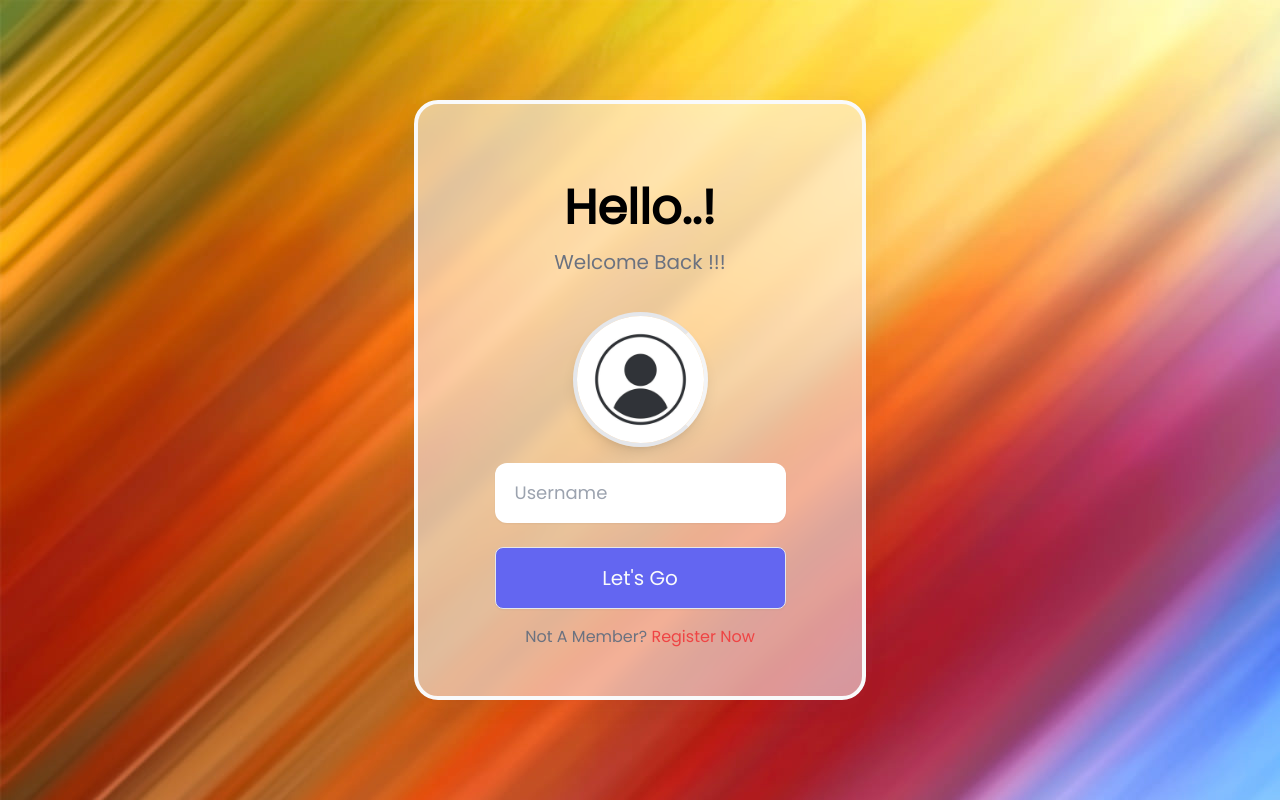
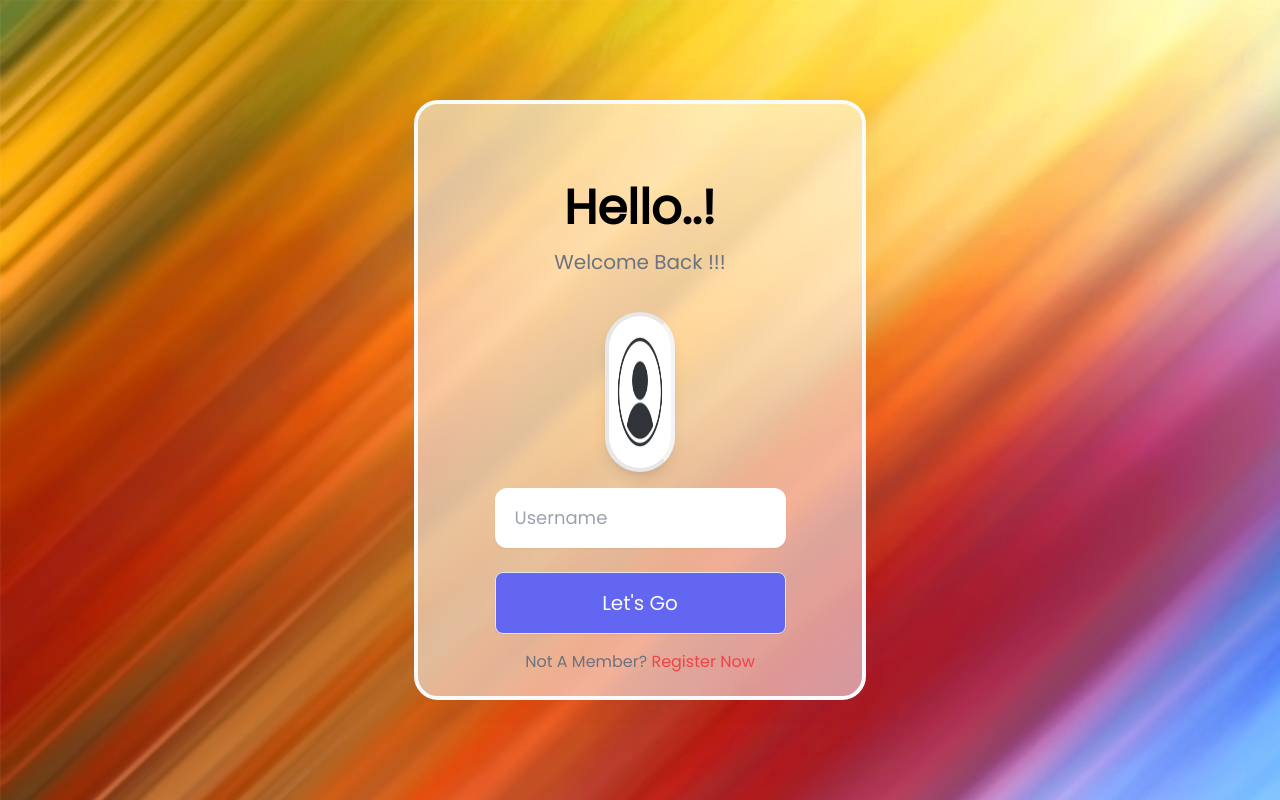
Before and after one commit to 102AMIT/OTP_Login_Auth_client, a React (Create React App) app: page / in a window 1280 px wide. Built offline with nearby package versions, Linux system fonts and the light colour scheme.

Commit message:
css modifiction completed

```diff
--- a/src/styles/Username.module.css
+++ b/src/styles/Username.module.css
@@ -8,7 +8,7 @@
 }
 
 .profile_img{
-    @apply border-4 border-r-gray-100 w-[135px] rounded-full shadow-lg cursor-pointer;
+    @apply border-4 border-r-gray-100 w-[70px] rounded-full shadow-lg cursor-pointer h-40;
     @apply hover:border-gray-200;
 
 }
```
